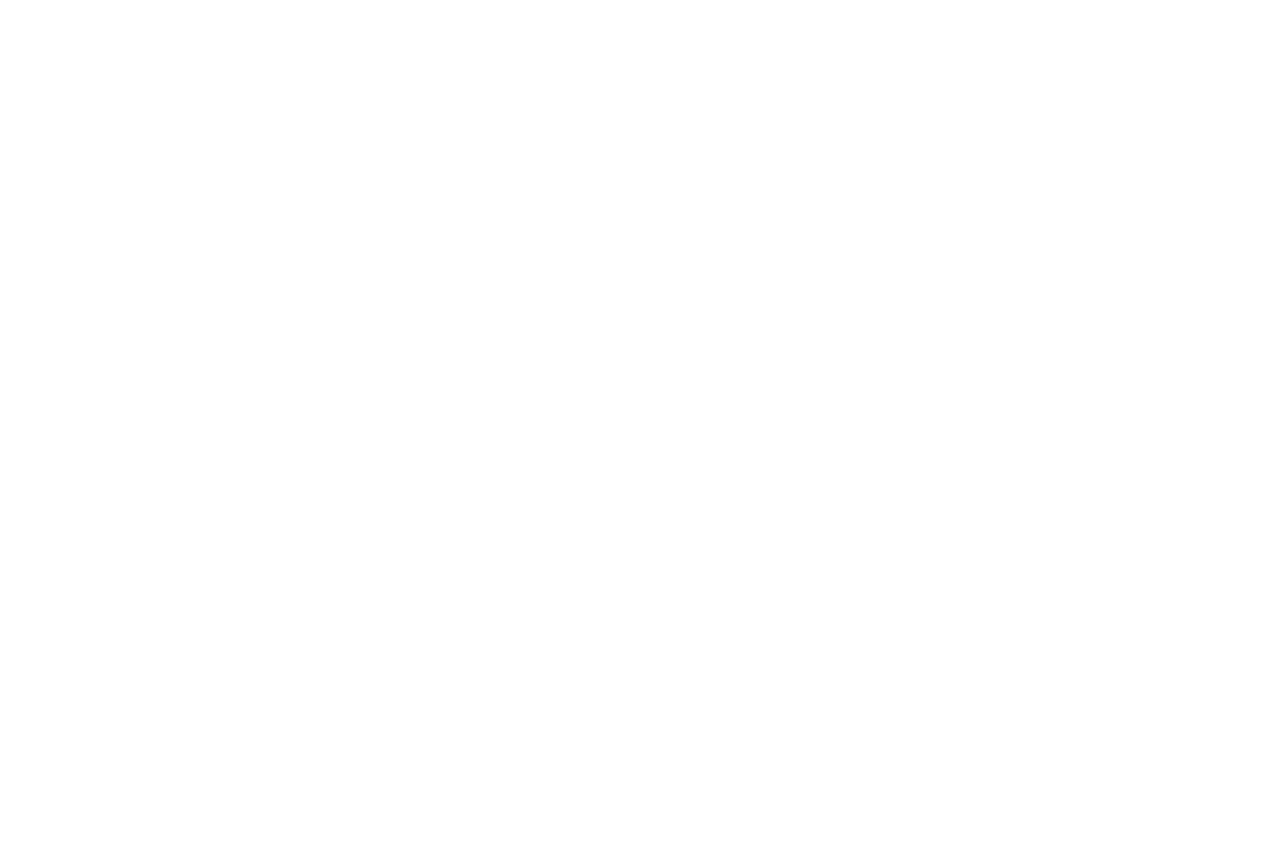
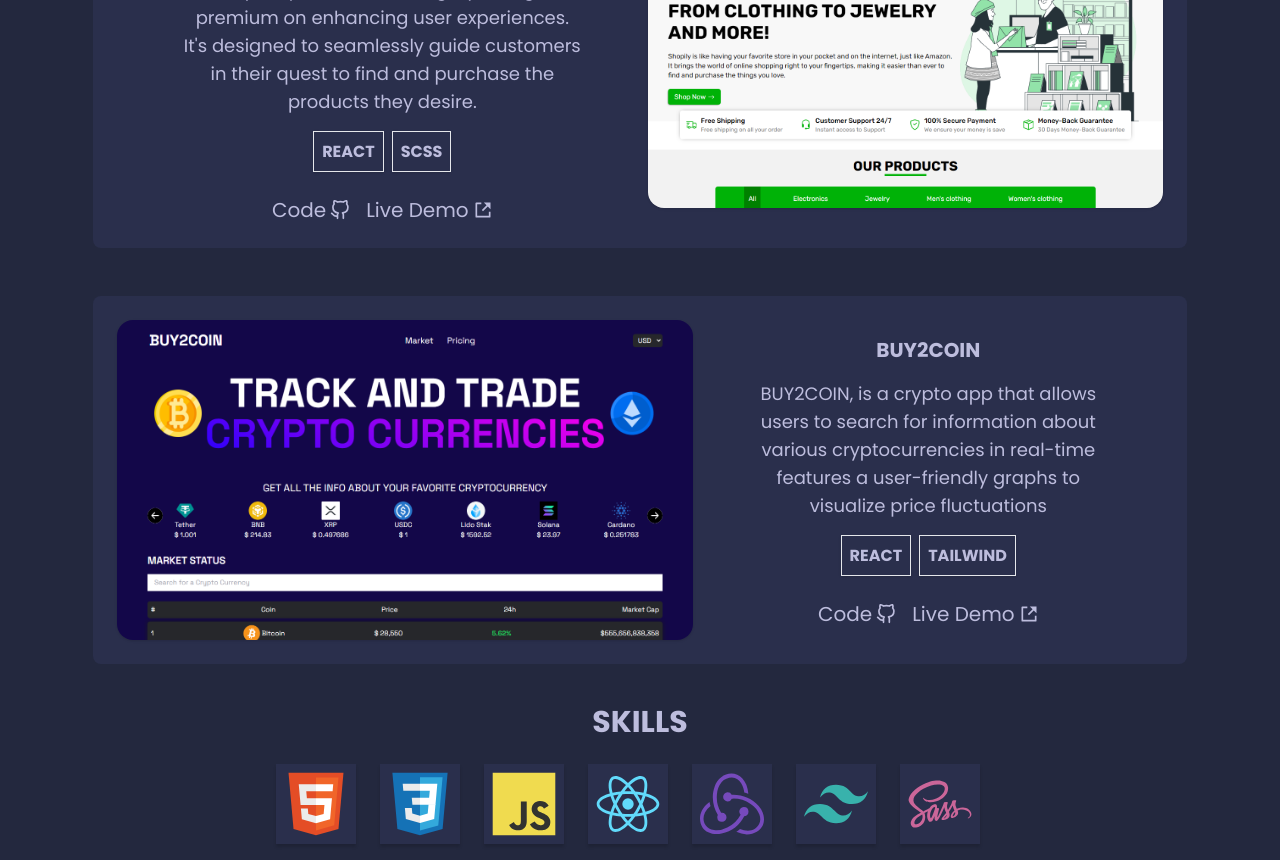
Before and after one commit to YounesOuterbah/myPortfolio, a React (Vite) app: page / in a window 1280 px wide. Shown: the part 1020-1880 px from the top of the page. Before the commit the page ends 988 px from the top, so only its background shows below. Built offline with nearby package versions, Linux system fonts and the light colour scheme.

Commit message:
added projects page

```diff
--- a/src/App.jsx
+++ b/src/App.jsx
@@ -1,5 +1,6 @@
 import { Header } from "./components/Header/Header";
 import { Landing } from "./components/Landing/Landing";
+import { Projects } from "./components/projects/Projects";
 import { Skills } from "./components/skills/Skills";
 
 function App() {
@@ -7,6 +8,7 @@
     <div className="boss bg-[#23283e] text-[#bdbddd]">
       <Header />
       <Landing />
+      <Projects />
       <Skills />
     </div>
   );
--- /dev/null
+++ b/src/components/projects/Buy2coin.jsx
@@ -0,0 +1,48 @@
+import { FiGithub } from "react-icons/fi";
+import { RiShareBoxFill } from "react-icons/ri";
+
+export const Buy2coin = () => {
+  return (
+    <>
+      <div className="text-center ">
+        <h3 className="font-bold text-xl my-4">BUY2COIN</h3>
+        <p className="md:w-3/4 mx-auto text-lg">
+          BUY2COIN, is a crypto app that allows users to search for information about various
+          cryptocurrencies in real-time features a user-friendly graphs to visualize price
+          fluctuations
+        </p>
+        <div className="mt-6 font-bold">
+          <span className="mr-2 p-2 border shadow">REACT</span>
+          <span className="p-2 border shadow">TAILWIND</span>
+        </div>
+        <div className="flex justify-center mt-8 text-xl">
+          <a
+            href="https://github.com/YounesOuterbah/buy2coin-app"
+            target="_blank"
+            className="flex items-center mr-4 hover:text-red-400 cursor-pointer duration-300"
+          >
+            Code <FiGithub className="ml-1" />
+          </a>
+          <a
+            href="https://buy2coin.netlify.app/"
+            target="_blank"
+            className="flex items-center hover:text-red-400 cursor-pointer duration-300"
+          >
+            Live Demo <RiShareBoxFill className="ml-1 " />
+          </a>
+        </div>
+      </div>
+      <a
+        className="rounded-2xl cursor-pointer overflow-hidden h-[12rem] md:h-[20rem] md:w-[120rem] shadow relative group"
+        href="https://buy2coin.netlify.app/"
+        target="_blank"
+      >
+        <img
+          src="/public/img/buy2coin.png"
+          className=" duration-[8000ms] md:duration-[15000ms] hover:-translate-y-[42rem] md:hover:-translate-y-[65rem]"
+          alt="Shopily Image"
+        />
+      </a>
+    </>
+  );
+};
--- /dev/null
+++ b/src/components/projects/Projects.jsx
@@ -0,0 +1,20 @@
+import { Buy2coin } from "./Buy2coin";
+import { Shopily } from "./Shopily";
+
+export const Projects = () => {
+  return (
+    <div className="projects py-6">
+      <div className="container">
+        <h1 className="text-center text-3xl font-bold">PROJECTS</h1>
+        <div className="project-container mt-6">
+          <div className="project-box bg-[#2a2f4c] flex p-6 rounded-lg w-[90%] mx-auto flex-col-reverse md:flex-row mb-12">
+            <Shopily />
+          </div>
+          <div className="project-box bg-[#2a2f4c] flex p-6 rounded-lg w-[90%] mx-auto flex-col-reverse md:flex-row-reverse">
+            <Buy2coin />
+          </div>
+        </div>
+      </div>
+    </div>
+  );
+};
--- /dev/null
+++ b/src/components/projects/Shopily.jsx
@@ -0,0 +1,49 @@
+import { FiGithub } from "react-icons/fi";
+import { RiShareBoxFill } from "react-icons/ri";
+export const Shopily = () => {
+  return (
+    <>
+      <div className="text-center ">
+        <h3 className="font-bold text-xl my-4">SHOPILY</h3>
+        <p className="md:w-3/4 mx-auto text-lg">
+          Shopily, embodies the principles of simplicity and clean design, placing a premium on
+          enhancing user experiences. It's designed to seamlessly guide customers in their quest to
+          find and purchase the products they desire.
+        </p>
+        <div className="mt-6 font-bold">
+          <span className="mr-2 p-2 border shadow">REACT</span>
+          <span className="p-2 border shadow">SCSS</span>
+        </div>
+        <div className="flex justify-center mt-8 text-xl">
+          <a
+            href="https://github.com/YounesOuterbah/Shopily-app"
+            target="_blank"
+            className="flex items-center mr-4 hover:text-red-400 cursor-pointer duration-300"
+          >
+            Code <FiGithub className="ml-1" />
+          </a>
+          <a
+            href="https://shopily-app.netlify.app/"
+            target="_blank"
+            className="flex items-center hover:text-red-400 cursor-pointer duration-300"
+          >
+            Live Demo <RiShareBoxFill className="ml-1 " />
+          </a>
+        </div>
+      </div>
+      <div className="rounded-2xl overflow-hidden h-[12rem] md:h-[20rem] md:w-[120rem] shadow relative group">
+        <a
+          className="rounded-2xl cursor-pointer overflow-hidden h-[12rem] md:h-[20rem] md:w-[120rem] shadow relative group"
+          href="https://shopily-app.netlify.app/"
+          target="_blank"
+        >
+          <img
+            src="/public/img/shopily.png"
+            className=" duration-[5500ms] hover:-translate-y-[12rem] md:hover:-translate-y-[22rem]"
+            alt="Shopily Image"
+          />
+        </a>
+      </div>
+    </>
+  );
+};
--- a/src/components/skills/Skills.jsx
+++ b/src/components/skills/Skills.jsx
@@ -2,7 +2,7 @@
 
 export const Skills = () => {
   return (
-    <div className="skills py-6">
+    <div className="skills py-4">
       <div className="container">
         <h1 className="text-center text-3xl font-bold">SKILLS</h1>
         <ul className="flex mt-6 justify-center">
```
